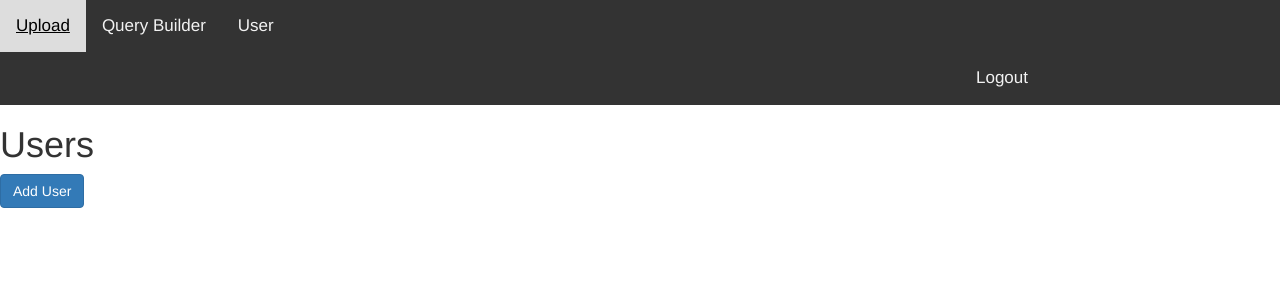
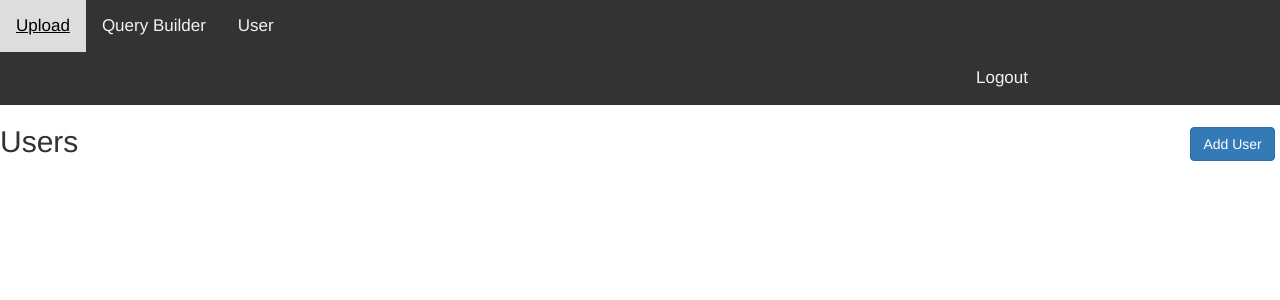
Before and after one commit to chapparu/catalyst_count, a Django app: page /user/ in a window 1280 px wide. Shown: the top 300 px of the page. Run offline with Django 4.2, Linux system fonts and the light colour scheme; some libraries are stand-ins or nearby versions.

Commit message:
Ruchita: Added css changes

```diff
--- a/templates/user.html
+++ b/templates/user.html
@@ -1,4 +1,3 @@
-{% load bootstrap4 %}
 {% include "index.html" %}
 {% block start %}
 <head>
@@ -6,24 +5,20 @@
     <script src="https://ajax.googleapis.com/ajax/libs/jquery/3.7.1/jquery.min.js"></script>
     <script src="https://maxcdn.bootstrapcdn.com/bootstrap/3.4.1/js/bootstrap.min.js"></script>
 </head>
-    <h1>Users</h1>
     {% if request.session.message == 'New user added' %}
     <div id="message" class="alert alert-success">
         <label>{{request.session.message}}</label>
     </div>
     {% endif %}
-    <a href="/add/">
-        <button type="submit" class="btn btn-primary">Add User</button>
-    </a>
+    <div style="width: 50%;">
+        <h2>Users</h2>
+    </div>
+    <div style="margin-left: 93%; margin-top: -41px;">
+        <a href="/add/">
+            <button type="submit" class="btn btn-primary">Add User</button>
+        </a>
+    </div>
     <table class="table">
-<!--      <thead>-->
-<!--        <tr>-->
-<!--          <th scope="col">Name</th>-->
-<!--          <th scope="col"></th>-->
-<!--          <th scope="col">Last</th>-->
-<!--          <th scope="col">Handle</th>-->
-<!--        </tr>-->
-<!--      </thead>-->
       <tbody>
       {% for i in users %}
         <tr id="row{{ i.id }}">
@@ -32,7 +27,6 @@
           {% if i.is_active %}
           <td>Active</td>
           {% endif %}
-<!--          <td><a href="/delete/{{i.id}}"><button class="delete-btn" type="submit" data-id="{{ i.id }}">Delete</button></a></td>-->
             <td><a href="/delete/{{i.id}}" class="btn btn-danger">Delete</a></td>
         </tr>
       {% endfor %}
```
